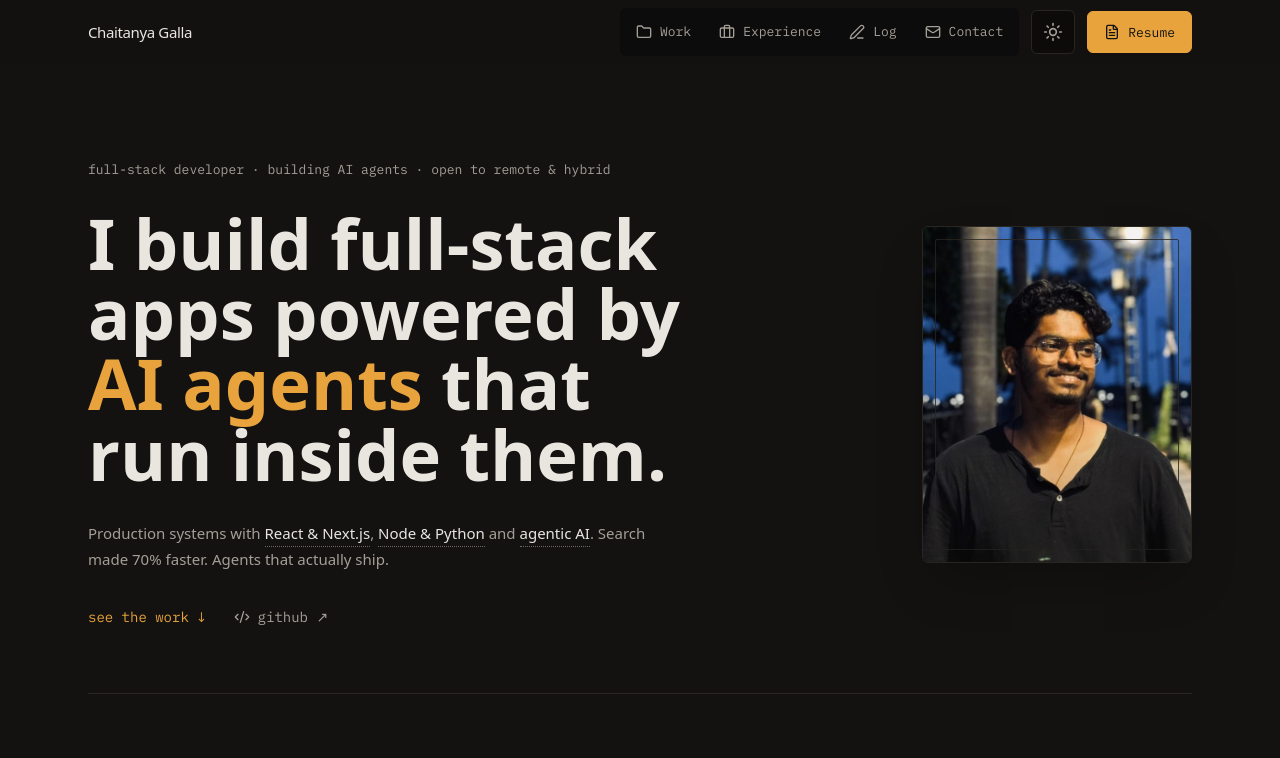
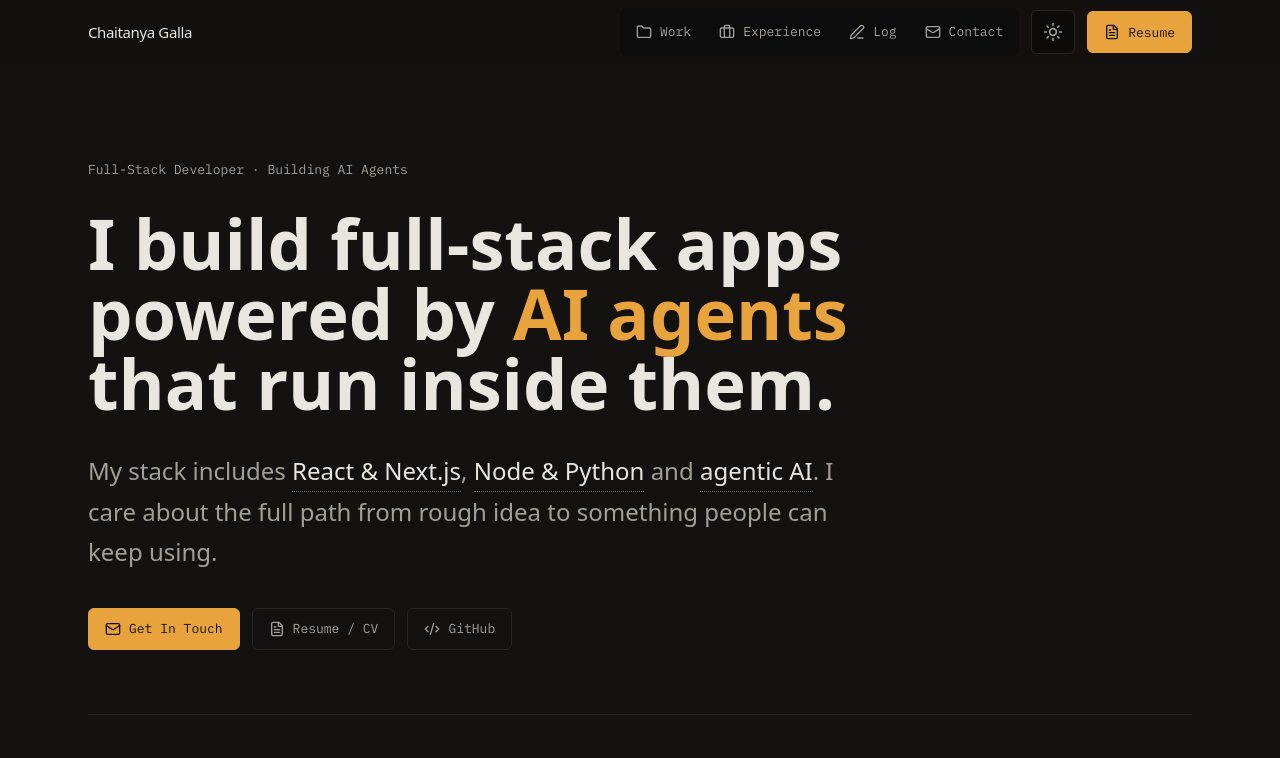
Before and after one commit to chaitanyagalla/portfolio, a Next.js app: page / in a window 1280 px wide. Shown: the top 758 px of the page. Built offline with nearby package versions, Linux system fonts and the light colour scheme.

Commit message:
Update hero copy and remove profile image

```diff
--- a/components/Hero.tsx
+++ b/components/Hero.tsx
@@ -1,12 +1,10 @@
 "use client";
 
 import { motion, useReducedMotion } from "framer-motion";
-import Image from "next/image";
-import { Code2 } from "lucide-react";
+import { Code2, FileText, Mail } from "lucide-react";
 import { useEffect, useState } from "react";
 import TerminalDemo from "./TerminalDemo";
 import Tooltip from "./Tooltip";
-import profileImage from "@/assets/chaitu.jpeg";
 import { links } from "@/lib/data";
 
 const stagger = {
@@ -38,15 +36,12 @@ export default function Hero() {
         variants={shouldReduce ? undefined : stagger}
         initial="hidden"
         animate="show"
-        className="grid gap-12 lg:grid-cols-[minmax(0,1fr)_320px] lg:items-center lg:gap-16"
       >
-        <div>
         <motion.p
           variants={rise}
           className="font-mono text-[13px] text-mist"
         >
-            full-stack developer · building AI agents · open to remote &amp;
-            hybrid
+          Full-Stack Developer · Building AI Agents
         </motion.p>
 
         <motion.h1
@@ -59,10 +54,10 @@ export default function Hero() {
 
         <motion.p
           variants={rise}
-            className="mt-8 max-w-xl text-[15px] leading-relaxed text-mist"
+          className="mt-8 max-w-3xl text-xl font-medium leading-9 text-mist sm:text-2xl sm:leading-10"
         >
-            Production systems with{" "}
-            <Tooltip tip="React, Next.js 14, TypeScript, Tailwind">
+          My stack includes{" "}
+          <Tooltip tip="React, Next.js, TypeScript, Tailwind">
             <span className="receipt text-fog">React &amp; Next.js</span>
           </Tooltip>
           ,{" "}
@@ -73,42 +68,33 @@ export default function Hero() {
           <Tooltip tip="Google ADK, Gemini, LangChain, LiteLLM, RAG">
             <span className="receipt text-fog">agentic AI</span>
           </Tooltip>
-            . Search made 70% faster. Agents that actually ship.
+          . I care about the full path from rough idea to something people can
+          keep using.
         </motion.p>
 
-          <motion.div variants={rise} className="mt-9 flex items-center gap-7 font-mono text-sm">
-            <a href="#projects" className="u-link text-amber">
-              see the work ↓
+        <motion.div variants={rise} className="mt-9 flex flex-col gap-3 sm:flex-row sm:items-center">
+          <a href="#contact" className="btn-primary w-full sm:w-auto">
+            <Mail className="h-4 w-4" />
+            Get In Touch
+          </a>
+          <a
+            href={links.resume}
+            target="_blank"
+            rel="noopener noreferrer"
+            className="btn-secondary w-full sm:w-auto"
+          >
+            <FileText className="h-4 w-4" />
+            Resume / CV
           </a>
           <a
             href={links.github}
             target="_blank"
             rel="noopener noreferrer"
-              className="u-link inline-flex items-center gap-2 text-mist transition-colors hover:text-fog"
+            className="btn-secondary w-full sm:w-auto"
           >
             <Code2 className="h-4 w-4" />
-              github ↗
+            GitHub
           </a>
-          </motion.div>
-        </div>
-
-        <motion.div
-          variants={rise}
-          className="relative mx-auto aspect-[4/5] w-full max-w-[270px] overflow-hidden rounded-md border border-line bg-well shadow-2xl shadow-black/25 lg:mx-0 lg:justify-self-end"
-        >
-          <div className="relative h-full w-full">
-            <Image
-              src={profileImage}
-              alt="Chaitanya Galla"
-              fill
-              priority
-              sizes="(min-width: 1024px) 270px, 80vw"
-              className="object-cover"
-              style={{ objectPosition: "48% 55%" }}
-            />
-          </div>
-          <div className="pointer-events-none absolute inset-3 rounded-sm border border-line/80" aria-hidden />
-          <div className="pointer-events-none absolute inset-0 bg-gradient-to-t from-ink/25 via-transparent to-transparent" aria-hidden />
         </motion.div>
       </motion.div>
 
```
Lines whose indentation alone changed are shown as unchanged.
